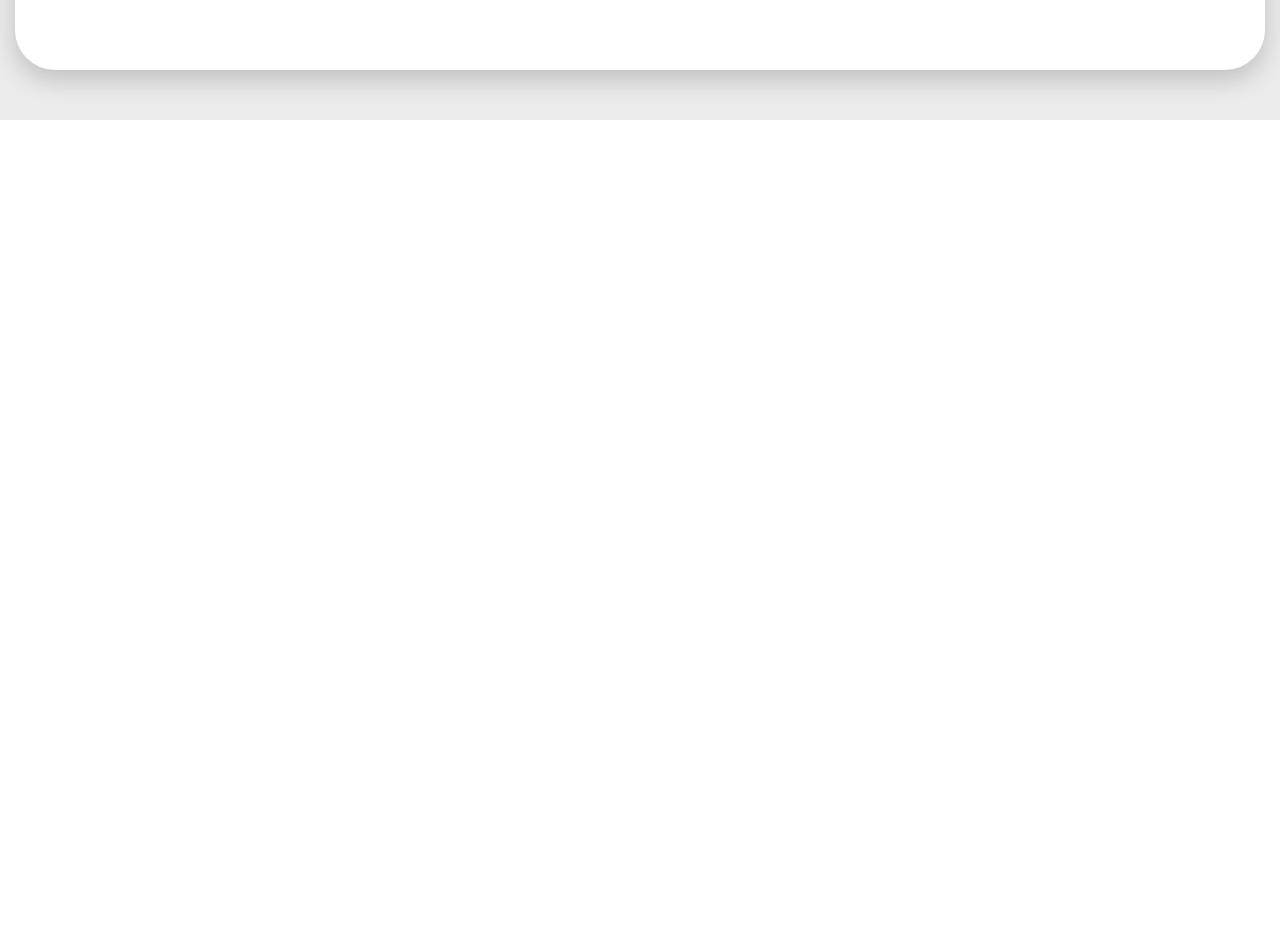
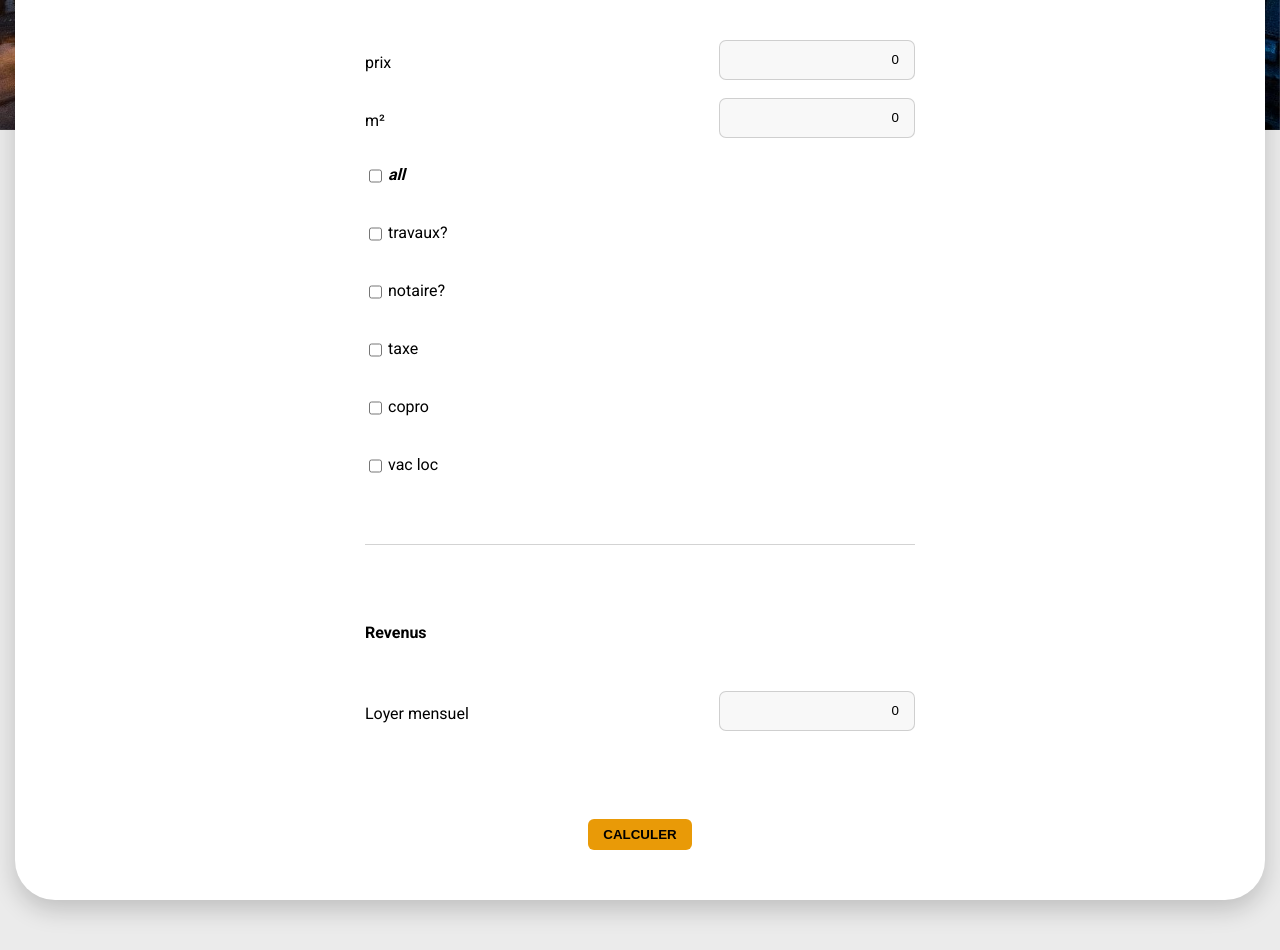
Before and after one commit to julabina/le-rentable, a React (Create React App) app: page / in a window 1280 px wide. Shown: the part 520-1470 px from the top of the page. Before the commit the page ends 800 px from the top, so only its background shows below. Built offline with nearby package versions, Linux system fonts and the light colour scheme.

Commit message:
make invest form

```diff
--- a/src/Containers/CalculRentaImmo/CalculRentaImmo.js
+++ b/src/Containers/CalculRentaImmo/CalculRentaImmo.js
@@ -1,10 +1,12 @@
 import React, { useState } from 'react';
+import bg from "../../assets/bg.jpg"
 
 const CalculRentaImmo = () => {
 
-    const [inputs, setInputs] = useState({price: 0, size: 0, worksCheck: false, worksRadioPrice: true, worksPrice: 0, worksPerCent:0, worksValue: 0, notaryCheck: false, notaryValue: 0});
+    const [inputs, setInputs] = useState({price: 0, size: 0,allCheck: false, worksCheck: false, worksRadioPrice: true, worksPrice: 0, worksPerCent:0, worksValue: 0, notaryCheck: false, notaryValue: 0, homeTaxesCheck: false, homeTaxesValue: 0,  condominiumCheck: false, condominiumValue: 0,  noRentCheck: false, noRentValue: 0, monthlyRent: 0});
 
     const inputControl = (action, value) => {
+        const allCheckBox = document.getElementById('investAllCheck');
         if (action === "price") {
             const newObj = {
                 ...inputs,
@@ -18,15 +20,11 @@ const CalculRentaImmo = () => {
             }
             setInputs(newObj);
         } else if (action === "worksCheck") {
+            allCheckBox.checked = false;
             const newObj = {
                 ...inputs,
-                worksCheck: !inputs.worksCheck
-            }
-            setInputs(newObj);
-        } else if (action === "worksRadio") {
-            const newObj = {
-                ...inputs,
-                worksRadioPrice: !inputs.worksRadioPrice
+                worksCheck: !inputs.worksCheck,
+                allCheck: false
             }
             setInputs(newObj);
         } else if (action === "worksPrice") {
@@ -35,16 +33,12 @@ const CalculRentaImmo = () => {
                 worksPrice: value
             }
             setInputs(newObj);
-        } else if (action === "worksPerCent") {
+        }  else if (action === "notaryCheck") {
+            allCheckBox.checked = false;
             const newObj = {
                 ...inputs,
-                worksPerCent: value
-            }
-            setInputs(newObj);
-        } else if (action === "notaryCheck") {
-            const newObj = {
-                ...inputs,
-                notaryCheck: !inputs.notaryCheck
+                notaryCheck: !inputs.notaryCheck,
+                allCheck: false
             }
             setInputs(newObj);
         } else if (action === "notaryValue") {
@@ -53,79 +47,203 @@ const CalculRentaImmo = () => {
                 notaryValue: value
             }
             setInputs(newObj);
+        } else if (action === "homeTaxesCheck") {
+            allCheckBox.checked = false;
+            const newObj = {
+                ...inputs,
+                homeTaxesCheck: !inputs.homeTaxesCheck,
+                allCheck: false
+            }
+            setInputs(newObj);
+        } else if (action === "homeTaxesValue") {
+            const newObj = {
+                ...inputs,
+                homeTaxesValue: value
+            }
+            setInputs(newObj);
+        } else if (action === "condominiumCheck") {
+            allCheckBox.checked = false;
+            const newObj = {
+                ...inputs,
+                condominiumCheck: !inputs.condominiumCheck,
+                allCheck: false
+            }
+            setInputs(newObj);
+        } else if (action === "condominiumValue") {
+            const newObj = {
+                ...inputs,
+                condominiumValue: value
+            }
+            setInputs(newObj);
+        } else if (action === "noRentCheck") {
+            allCheckBox.checked = false;
+            const newObj = {
+                ...inputs,
+                noRentCheck: !inputs.noRentCheck,
+                allCheck: false
+            }
+            setInputs(newObj);
+        } else if (action === "noRentValue") {
+            const newObj = {
+                ...inputs,
+                noRentValue: value
+            }
+            setInputs(newObj);
+        } else if (action === "monthlyRent") {
+            const newObj = {
+                ...inputs,
+                monthlyRent: value
+            }
+            setInputs(newObj);
+        } else if (action === "allCheck") {
+            const boxes = document.querySelectorAll('.calculRenta__spent__row__checkbox__box');
+            const newObj = {
+                ...inputs,
+                allCheck: !inputs.allCheck
+            }
+            if (newObj.allCheck) {
+                boxes.forEach(el => {
+                    el.checked = true
+                })
+                const newObjAllCheck = {
+                    ...newObj,
+                    worksCheck: true ,
+                    notaryCheck: true ,
+                    homeTaxesCheck: true ,
+                    condominiumCheck: true ,
+                    noRentCheck: true
+                }
+                setInputs(newObjAllCheck);
+            } else {
+                boxes.forEach(el => {
+                    el.checked = false
+                })
+                const newObjAllCheck = {
+                    ...newObj,
+                    worksCheck: false ,
+                    notaryCheck: false ,
+                    homeTaxesCheck: false ,
+                    condominiumCheck: false ,
+                    noRentCheck: false
+                }
+                setInputs(newObjAllCheck);
+            }
         }
     }
 
+    const test = (e) => {
+        e.preventDefault()
+        console.log('TEST');
+    }
+
     return (
-        <main>
+        <>
+        <img className='bgTop' src={bg} alt="" />
+        <main className='calculRentaMain'>
             <section className='calculRenta'>
                 <h2>Calcul de la rentabilité</h2>
-                <div className="calculRenta__spent">
+                <form onSubmit={test} className="calculRenta__spent">
                     <h3>Dépenses</h3>
                     <div className="calculRenta__spent__row">
-                        <div className="calculRenta__spent__row__inputLong">
+                        <div className="calculRenta__spent__row__inputs">
                             <label htmlFor="investPrice">prix</label>
-                            <input onInput={(e) => inputControl("price", e.target.value)} value={inputs.price} type="number" id="investPrice" />
+                            <input onInput={(e) => inputControl("price", e.target.value)} value={inputs.price} type="number" id="investPrice" required/>
                         </div>
-                        <div className="calculRenta__spent__row__inputShort">
+                        <div className="calculRenta__spent__row__inputs">
                             <label htmlFor="investSize">m²</label>
-                            <input onInput={(e) => inputControl("size", e.target.value)} value={inputs.size} type="number" id="investSize" />
+                            <input onInput={(e) => inputControl("size", e.target.value)} value={inputs.size} type="number" id="investSize" required />
                         </div>
                     </div>
                     <div className="calculRenta__spent__row">
-                        <div className="calculRenta__spent__row__inputLong">
+                        <div className="calculRenta__spent__row__inputs">
                             <div className="calculRenta__spent__row__checkbox">
-                                <input onInput={(e) => inputControl("worksCheck", e.target.value)} type="checkbox" id="investWorks" />
-                                <label htmlFor="investWorks">travaux?</label>
+                                <input onInput={(e) => inputControl("allCheck", e.target.value)} type="checkbox" id="investAllCheck" />
+                                <label id='allCheckLabel' htmlFor="investAllCheck">all</label>
+                            </div>
+                        </div>
+                        <div className="calculRenta__spent__row__inputs">
+                            <div className="calculRenta__spent__row__checkbox">
+                                <input onInput={(e) => inputControl("worksCheck", e.target.value)} type="checkbox" className='calculRenta__spent__row__checkbox__box' id="investWorks" />
+                                <label id='checkboxLabel' htmlFor="investWorks">travaux?</label>
                             </div>
                             {
                                 inputs.worksCheck
                                 &&
                                 <>
-                                <div className='calculRenta__spent__row__options'>
-                                    <div className="calculRenta__spent__row__options__radioCont">
-                                        <input onInput={(e) => inputControl("worksRadio", e.target.value)} value={"worksRadioPrice"} defaultChecked type="radio" name="radioWorks" id="investRadioPrice" />
-                                        <label htmlFor="investRadioPrice">zaezae</label>
-                                        <input onInput={(e) => inputControl("worksRadio", e.target.value)} value={"worksRadioPerCent"} type="radio" name="radioWorks" id="investRadioPerCent" />
-                                        <label htmlFor="investRadioPerCent">azeaze</label>
-                                    </div>
-                                     {
-                                         inputs.worksRadioPrice
-                                        ?
-                                            <div className="calculRenta__spent__row__inputLong calculRenta__spent__row__inputLong__noMargin">
-                                                <label htmlFor="worksPrice">price</label>
-                                                <input onInput={(e) => inputControl("worksPrice", e.target.value)} value={inputs.worksPrice} type="number" id="worksPrice" />
-                                            </div>
-                                        :
-                                            <div className="calculRenta__spent__row__inputLong calculRenta__spent__row__inputLong__noMargin">
-                                                <label htmlFor="worksPerCent">zae</label>
-                                                <input onInput={(e) => inputControl("worksPerCent", e.target.value)} value={inputs.worksPerCent} type="number" id="worksPerCent" />
-                                            </div>
-                                    }
-                                </div>
-                                    </>
+                                    <input onInput={(e) => inputControl("worksPrice", e.target.value)} value={inputs.worksPrice} type="number"/>
+                                </>
                             }
                         </div>
-                        <div className="calculRenta__spent__row__inputShort">
+                        <div className="calculRenta__spent__row__inputs">
                             <div className="calculRenta__spent__row__checkbox">
-                                <input onInput={(e) => inputControl("notaryCheck", e.target.value)} type="checkbox" id="investNotaryCost" />
-                                <label htmlFor="investNotaryCost">notaire?</label>
+                                <input onInput={(e) => inputControl("notaryCheck", e.target.value)} type="checkbox" className='calculRenta__spent__row__checkbox__box' id="investNotaryCost" />
+                                <label id='checkboxLabel' htmlFor="investNotaryCost">notaire?</label>
                             </div>
                              {
                                  inputs.notaryCheck
+                                 &&
+                                 <>
+                                    <input onInput={(e) => inputControl("notaryValue", e.target.value)} value={inputs.notaryValue} type="number"/>
+                                 </>
+                            }
+                        </div>
+                        <div className="calculRenta__spent__row__inputs">
+                            <div className="calculRenta__spent__row__checkbox">
+                                <input onInput={(e) => inputControl("homeTaxesCheck", e.target.value)} type="checkbox" className='calculRenta__spent__row__checkbox__box' id="investHomeTaxes" />
+                                <label id='checkboxLabel' htmlFor="investHomeTaxes">taxe</label>
+                            </div>
+                            {
+                                inputs.homeTaxesCheck
                                 &&
-                                <div className="calculRenta__spent__row calculRenta__spent__row__options__notary">
-                                    <div className="calculRenta__spent__row__inputShort">
-                                        <label htmlFor="investNotaryPrice">zaeaze</label>
-                                        <input onInput={(e) => inputControl("notaryValue", e.target.value)} value={inputs.notaryValue} type="number" id="investNotaryPrice" />
-                                    </div>
-                                </div>
+                                <>
+                                    <input onInput={(e) => inputControl("homeTaxesValue", e.target.value)} value={inputs.homeTaxesValue} type="number" />
+                                </>
+                            }
+                        </div>
+                        <div className="calculRenta__spent__row__inputs">
+                            <div className="calculRenta__spent__row__checkbox">
+                                <input onInput={(e) => inputControl("condominiumCheck", e.target.value)} type="checkbox" className='calculRenta__spent__row__checkbox__box' id="investCondominium" />
+                                <label id='checkboxLabel' htmlFor="investCondominium">copro</label>
+                            </div>
+                            {
+                                inputs.condominiumCheck
+                                &&
+                                <>
+                                    <input onInput={(e) => inputControl("condominiumValue", e.target.value)} value={inputs.condominiumValue} type="number" />
+                                </>
+                            }
+                        </div>
+                        <div className="calculRenta__spent__row__inputs">
+                            <div className="calculRenta__spent__row__checkbox">
+                                <input onInput={(e) => inputControl("noRentCheck", e.target.value)} type="checkbox" className='calculRenta__spent__row__checkbox__box' id="investNoRent" />
+                                <label id='checkboxLabel' htmlFor="investNoRent">vac loc</label>
+                            </div>
+                            {
+                                inputs.noRentCheck
+                                &&
+                                <>
+                                    <input onInput={(e) => inputControl("noRentValue", e.target.value)} value={inputs.noRentValue} type="number" />
+                                </>
                             }
                         </div>
                     </div>
-                </div>
+
+                    <div className='calculRenta__separator'></div>
+
+                    <div className="calculRenta__rent">
+                        <h3>Revenus</h3>
+                        <div className="calculRenta__rent__row">
+                            <div className="calculRenta__rent__row__inputs">
+                                <label htmlFor="investRent">Loyer mensuel</label>
+                                <input onInput={(e) => inputControl("monthlyRent", e.target.value)} value={inputs.monthlyRent} type="number" id="investRent" required/>
+                            </div>
+                        </div>
+                    </div>
+                    <button className='calculRenta__btn'>Calculer</button>
+                </form>
             </section>
         </main>
+    </>
     );
 };
 
--- a/src/css/style.css
+++ b/src/css/style.css
@@ -82,92 +82,117 @@ main {
   display: flex;
   justify-content: center;
   background: #ebebeb;
-  min-height: 80vh;
 }
 
 .calculRenta {
   width: 1250px;
+  z-index: 10;
   background: #fff;
-  margin: 100px 0 50px 0;
+  margin: -300px 0 50px 0;
   border-radius: 40px;
   padding: 35px 50px 50px;
   box-shadow: 0 10px 25px rgba(0, 0, 0, 0.185);
 }
 .calculRenta h2 {
-  font-size: 1.7em;
+  font-size: 1.8em;
   font-weight: 600;
   text-align: center;
 }
-.calculRenta__spent {
+.calculRenta__spent, .calculRenta__rent {
   display: flex;
   flex-direction: column;
+  align-items: center;
 }
-.calculRenta__spent__row {
+.calculRenta__spent h3, .calculRenta__rent h3 {
+  width: 550px;
+  font-weight: 600;
+  margin: 80px 0 50px 0;
+}
+.calculRenta__spent__row, .calculRenta__rent__row {
   display: flex;
-  justify-content: center;
-  margin-top: 30px;
+  flex-direction: column;
+  align-items: center;
   width: 100%;
 }
-.calculRenta__spent__row__options {
+.calculRenta__spent__row__options, .calculRenta__rent__row__options {
   display: flex;
-  flex-direction: column;
-  justify-content: space-between;
   height: 120px;
 }
-.calculRenta__spent__row__options__notary {
-  display: flex;
-  align-items: flex-end;
-  height: 120px;
-  margin-top: initial;
-}
-.calculRenta__spent__row__options__radioCont {
+.calculRenta__spent__row__options__radioCont, .calculRenta__rent__row__options__radioCont {
   margin-top: 20px;
 }
-.calculRenta__spent__row__checkbox {
+.calculRenta__spent__row__checkbox, .calculRenta__rent__row__checkbox {
   display: flex;
+  width: 400px;
+  height: 40px;
 }
-.calculRenta__spent__row__checkbox label {
-  margin-left: 3px;
-  padding-top: 1px;
+.calculRenta__spent__row__checkbox input, .calculRenta__rent__row__checkbox input {
+  cursor: pointer;
 }
-.calculRenta__spent__row__inputLong {
+.calculRenta__spent__row__inputs, .calculRenta__rent__row__inputs {
   display: flex;
-  flex-direction: column;
+  justify-content: space-between;
   margin: 0 30px;
-  width: 400px;
+  width: 550px;
+  margin-bottom: 18px;
 }
-.calculRenta__spent__row__inputLong input[type=number] {
+.calculRenta__spent__row__inputs input[type=number], .calculRenta__rent__row__inputs input[type=number] {
   height: 40px;
   border: #8585855b 1px solid;
   border-radius: 7px;
-  margin-top: 5px;
   background: #f8f8f8;
-  padding-left: 15px;
+  text-align: right;
+  padding-right: 15px;
 }
-.calculRenta__spent__row__inputLong label {
+.calculRenta__spent__row__inputs label, .calculRenta__rent__row__inputs label {
   font-size: 1em;
-  padding-left: 2px;
+  padding-top: 15px;
+  cursor: pointer;
 }
-.calculRenta__spent__row__inputLong__noMargin {
+.calculRenta__spent__row__inputs__noMargin, .calculRenta__rent__row__inputs__noMargin {
   margin: 0 0;
 }
-.calculRenta__spent__row__inputShort {
-  display: flex;
-  flex-direction: column;
-  margin: 0 30px;
-  width: 170px;
+.calculRenta__separator {
+  border-bottom: 1px solid rgba(0, 0, 0, 0.171);
+  width: 550px;
+  margin-top: 40px;
 }
-.calculRenta__spent__row__inputShort input[type=number] {
-  height: 40px;
-  border: #8585855b 1px solid;
-  border-radius: 7px;
-  margin-top: 5px;
-  background: #f8f8f8;
-  padding-left: 15px;
+.calculRenta__btn {
+  padding: 8px 15px;
+  border: none;
+  background: #e99a07;
+  border-radius: 6px;
+  font-weight: 600;
+  text-transform: uppercase;
+  cursor: pointer;
+  margin-top: 70px;
 }
-.calculRenta__spent__row__inputShort label {
-  font-size: 1em;
-  padding-left: 2px;
+
+.bgTop {
+  z-index: -10;
+  position: fixed;
+  top: 0;
+  left: 0;
+  object-fit: cover;
+  width: 100%;
+  height: 650px;
+}
+
+.calculRentaMain {
+  z-index: 10;
+  margin-top: 650px;
+}
+
+#checkboxLabel {
+  margin-left: 3px;
+  padding-top: 11px;
+}
+
+#allCheckLabel {
+  margin-left: 3px;
+  padding-top: 11px;
+  font-weight: 600;
+  font-style: italic;
 }
 
 /*# sourceMappingURL=style.css.map */
--- a/src/sass/layout/_main.scss
+++ b/src/sass/layout/_main.scss
@@ -2,5 +2,4 @@ main {
     display: flex;
     justify-content: center;
     background: map-get($colors, whiteLight);
-    min-height: 80vh;
 }
--- a/src/sass/pages/_calculRentaImmo.scss
+++ b/src/sass/pages/_calculRentaImmo.scss
@@ -1,72 +1,58 @@
 .calculRenta {
     width: 1250px;
+    z-index: 10;
     background: #fff;
-    margin: 100px 0 50px 0;
+    margin: -300px 0 50px 0;
     border-radius: 40px;
     padding: 35px 50px 50px;
     box-shadow: 0 10px 25px rgba(0, 0, 0, 0.185);
     h2 {
-        font-size: 1.7em;
+        font-size: 1.8em;
         font-weight: 600;
         text-align: center;
     }
-    &__spent {
-        display: flex;
-        flex-direction: column;
-        &__row {
-            display: flex;
-            justify-content: center;
-            margin-top: 30px;
-            width: 100%;
-            &__options {
-                display: flex;
-                flex-direction: column;
-                justify-content: space-between;
-                height: 120px;
-                &__notary {
-                    display: flex;
-                    align-items: flex-end;
-                    height: 120px;
-                    margin-top: initial;
-                }
-                &__radioCont {
-                    margin-top: 20px;
-                }
-            }
-            &__checkbox {
-                display: flex;
-                label {
-                    margin-left: 3px;
-                    padding-top: 1px;
-                }
-            }
-            &__inputLong {
-                display: flex;
-                flex-direction: column;
-                margin: 0 30px;
-                width: 400px;
-                input[type=number] {
-                    @include input;
-                }
-                label {
-                    @include label;
-                }
-                &__noMargin {
-                    margin: 0 0;
-                }
-            }
-            &__inputShort {
-                display: flex;
-                flex-direction: column;
-                margin: 0 30px;
-                width: 170px;
-                input[type=number] {
-                    @include input;
-                }
-                label {
-                    @include label;
-                }
-            }
-        }
+    &__spent, &__rent {
+        @include investForm;
+    }
+    &__separator {
+        border-bottom: 1px solid rgba(0, 0, 0, 0.171);
+        width: 550px;
+        margin-top: 40px;
+    }
+    &__btn {
+        padding: 8px 15px;
+        border: none;
+        background: map-get($map: $colors, $key: orangeLight);
+        border-radius: 6px;
+        font-weight: 600;
+        text-transform: uppercase;
+        cursor: pointer;
+        margin-top: 70px;
     }
 }
+
+.bgTop {
+    z-index: -10;
+    position: fixed;
+    top: 0;left: 0;
+    object-fit: cover;
+    width: 100%;
+    height: 650px;
+}
+
+.calculRentaMain {
+    z-index: 10;
+    margin-top: 650px;
+}
+
+#checkboxLabel {
+    margin-left: 3px;
+    padding-top: 11px;
+}
+
+#allCheckLabel {
+    margin-left: 3px;
+    padding-top: 11px;
+    font-weight: 600;
+    font-style: italic;
+}
--- a/src/sass/utils/_variables.scss
+++ b/src/sass/utils/_variables.scss
@@ -1,4 +1,5 @@
 $colors :(
     whiteLight: #ebebeb,
-    lightGray: #8585855b
+    lightGray: #8585855b,
+    orangeLight: #e99a07
 );
```
Also changed, not shown: src/sass/utils/_mixin.scss (+52 -3 lines), src/assets/bg.jpg (added), 1 other file (tests, documents, lock files or other folders).
